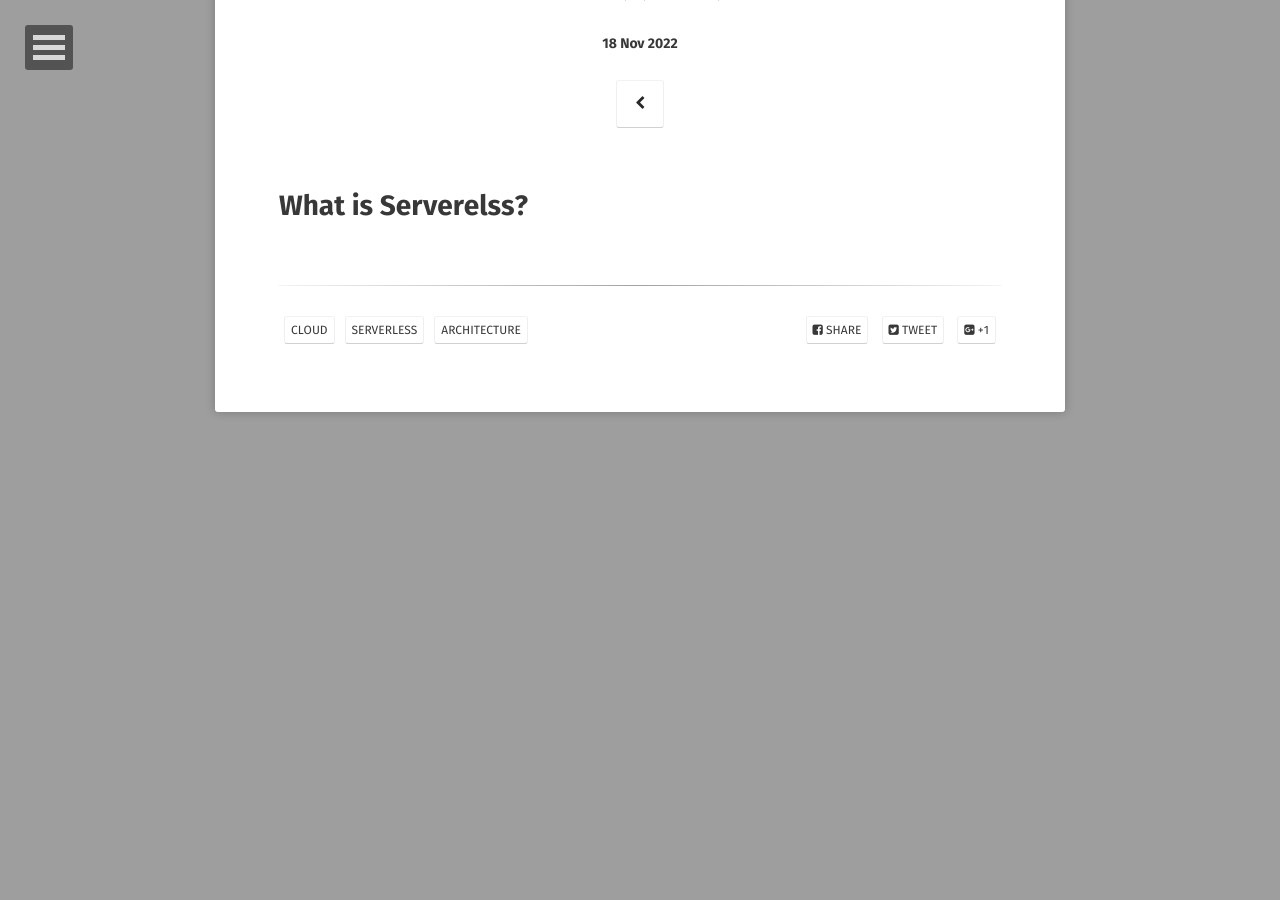
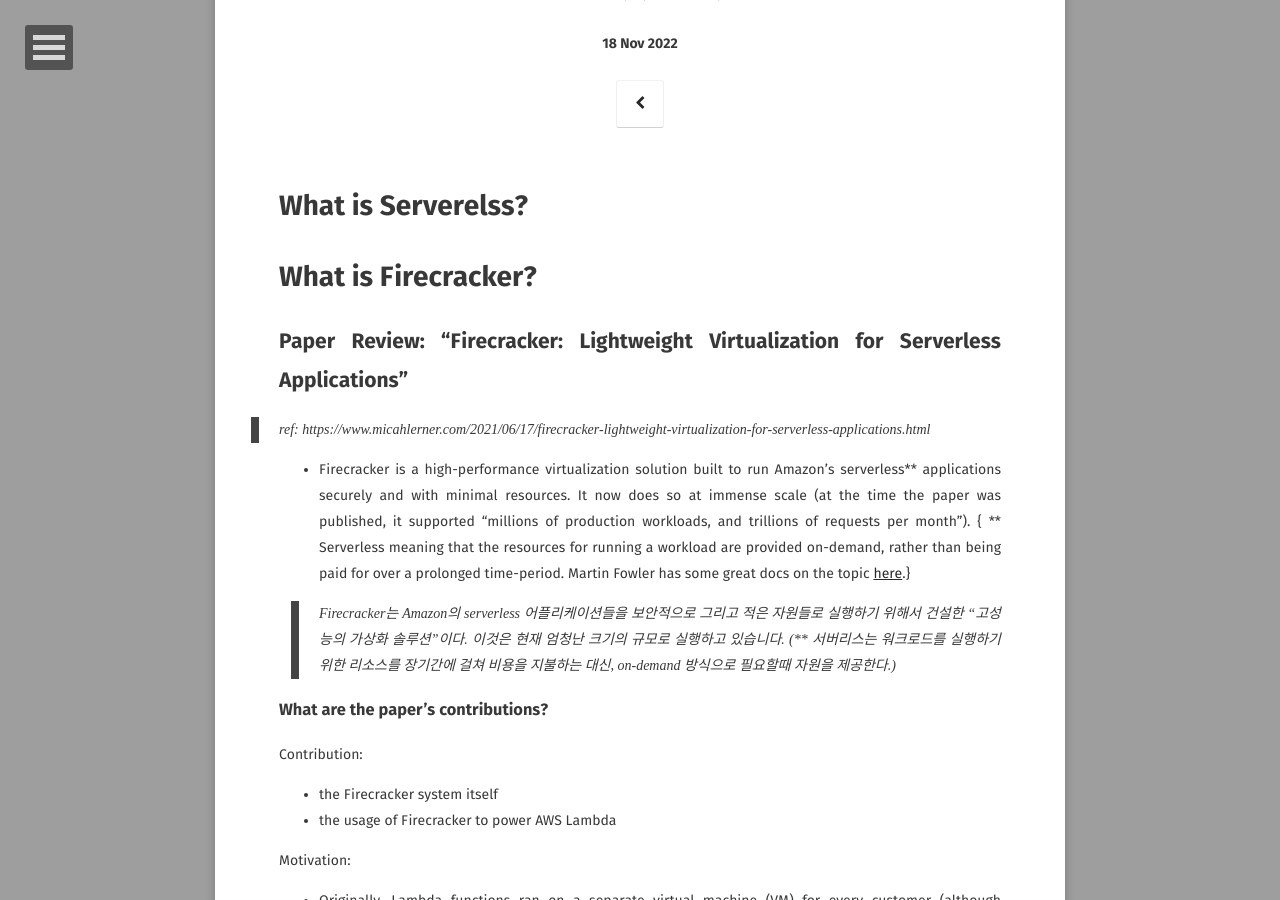
Before and after one commit to leesk212/leesk212.github.io, a Jekyll site: the page built from _posts/2022-11-18-[serverless] Bottom-UP Approach (Low-Level to High-Level) (A to Z).md, in a window 1280 px wide and 900 px high, scrolled down 206 px. Built offline with Jekyll 4.4.1, drawn with Linux system fonts in a browser that asks for light colours; some web fonts are replaced; our own code applies the rules of GitHub Pages for plain Markdown files; comment, search, counter and statistics services are not loaded; before the commit the page ends 964 px from its top, so only the background shows below that; some of the changed text lies outside the part shown.

Commit message:
Update 2022-11-18-[serverless] Bottom-UP Approach (Low-Level to High-Level) (A to Z).md

```diff
--- a/_posts/2022-11-18-[serverless] Bottom-UP Approach (Low-Level to High-Level) (A to Z).md
+++ b/_posts/2022-11-18-[serverless] Bottom-UP Approach (Low-Level to High-Level) (A to Z).md
@@ -4,3 +4,24 @@
 ---
 
 # What is Serverelss?
+# What is Firecracker?
+## Paper Review: "Firecracker: Lightweight Virtualization for Serverless Applications"
+
+> ref: https://www.micahlerner.com/2021/06/17/firecracker-lightweight-virtualization-for-serverless-applications.html
+
+* Firecracker is a high-performance virtualization solution built to run Amazon’s serverless** applications securely and with minimal resources. It now does so at immense scale (at the time the paper was published, it supported “millions of production workloads, and trillions of requests per month”). { ** Serverless meaning that the resources for running a workload are provided on-demand, rather than being paid for over a prolonged time-period. Martin Fowler has some great docs on the topic [here](https://martinfowler.com/articles/serverless.html).}
+> Firecracker는 Amazon의 serverless 어플리케이션들을 보안적으로 그리고 적은 자원들로 실행하기 위해서 건설한 "고성능의 가상화 솔루션"이다. 이것은 현재 엄청난 크기의 규모로 실행하고 있습니다. (** 서버리스는 워크로드를 실행하기 위한 리소스를 장기간에 걸쳐 비용을 지불하는 대신, on-demand 방식으로 필요할때 자원을 제공한다.)
+
+### What are the paper's contributions?
+Contribution:
+* the Firecracker system itself
+* the usage of Firecracker to power AWS Lambda
+
+Motivation:
+* Originally, Lambda functions ran on a separate virtual machine (VM) for every customer (although functions from the same customer would run in the same VM). Allocating a separate VM for every customer was great for isolating customers from each other - you wouldn’t want Company A to access Company B’s code or functionality, nor for Company A’s greedy resource consumption to starve Company B’s Lambdas of resources.
+> 기존에, Lambda 함수는 모든 customer들에 대하여 별도의 가상 머신 (VM)에서 실행되었다. 동일한 customer의 Lambda 함수는 모두 동일한 VM에서 실행되었다. 그렇기에 모든 고객에 대해서 별도의 VM을 할당하는 것은 고객을 서로 격리하는데 유용했다. - 예를 들어, A회사의 Lambda function이 매우 많은 양의 resource를 사용해도 회사 B의 Lambda resource가 고갈되지는 않을 것이다.
+
+![image](https://user-images.githubusercontent.com/67637935/204976020-b02f2fdd-af86-4126-8f84-2a04eac0bc82.png)
+
+* Unfortunately, existing VM solutions required significant resources, and resulted in non-optimal utilization. For example, a customer might have a VM allocated to them, but the VM is not frequently used. Even though the VM isn’t used to its full capacity, there is still memory and CPU being consumed to run the VM. The Lambda system in this form was less-efficient, meaning it required more resources to scale (likely making the system more expensive for customers).
+> 하지만, 불행하게도 이런 형태의 VM solution들은 상당한 리소스를 필요로 했고, 활용도가 최적화되지 않았다. 예를들어 고객에게 할당된 VM이 있을 수 있지만 해당 VM은 자주 사용되지 않았고, VM이 전체 용량을 실행하지 않더라도 VM을 실행하는데 여전히 메모리와 CPU가 사용된다. 이 형태 때문에 Lambda 시스템의 효율성이 떨어졌고, 확장하는데 더 많은 리소스가 필요하게 되었다.
```
